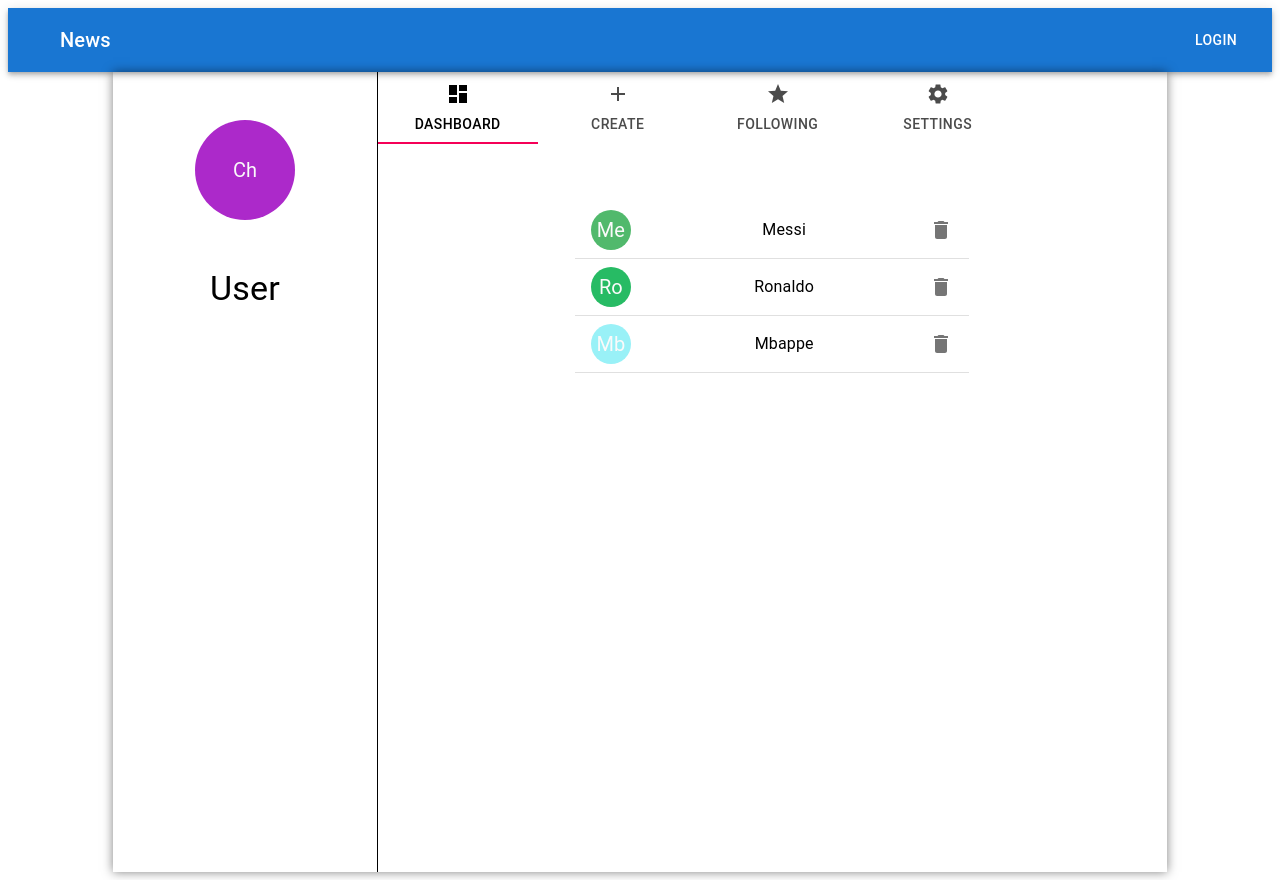
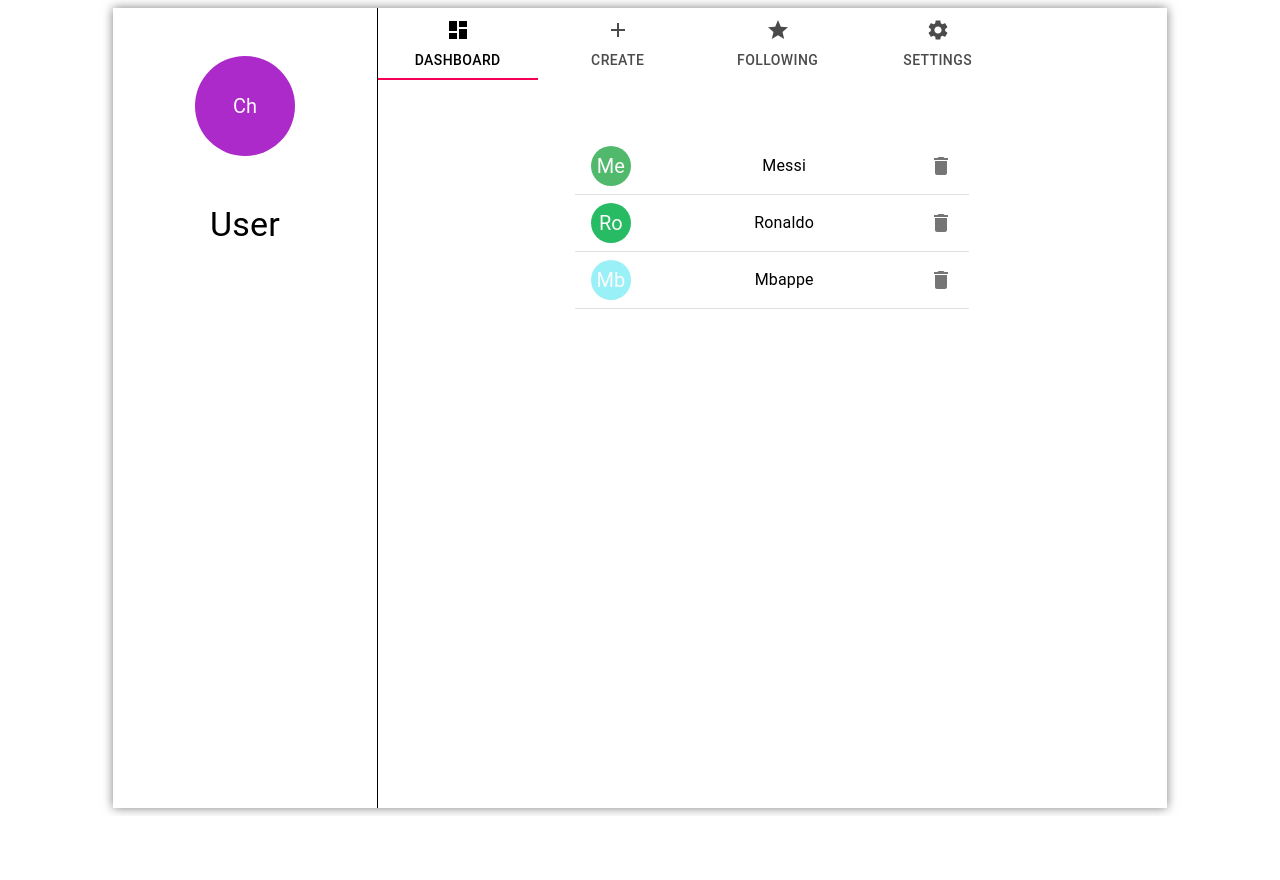
Before and after one commit to demiapollo/soccerScout, a React (Create React App) app in the folder client/: page / in a window 1280 px wide. After the commit the page ends 816 px from the top, so only its background shows below. Built offline with nearby package versions, Linux system fonts and the light colour scheme.

Commit message:
removed placeholder nav

```diff
--- a/client/src/App.js
+++ b/client/src/App.js
@@ -45,24 +45,6 @@ const App = () => {
       <Router>
         <div>
           {/* Header Here */}
-          <Box sx={{ flexGrow: 1 }}>
-            <AppBar position="static">
-              <Toolbar>
-                <IconButton
-                  size="large"
-                  edge="start"
-                  color="inherit"
-                  aria-label="menu"
-                  sx={{ mr: 2 }}
-                ></IconButton>
-                <Typography variant="h6" component="div" sx={{ flexGrow: 1 }}>
-                  News
-                </Typography>
-                <Button color="inherit">Login</Button>
-              </Toolbar>
-            </AppBar>
-          </Box>
-
           <div>
             <Routes>
               {/* <Route path="/" element={<Home />} />
```
